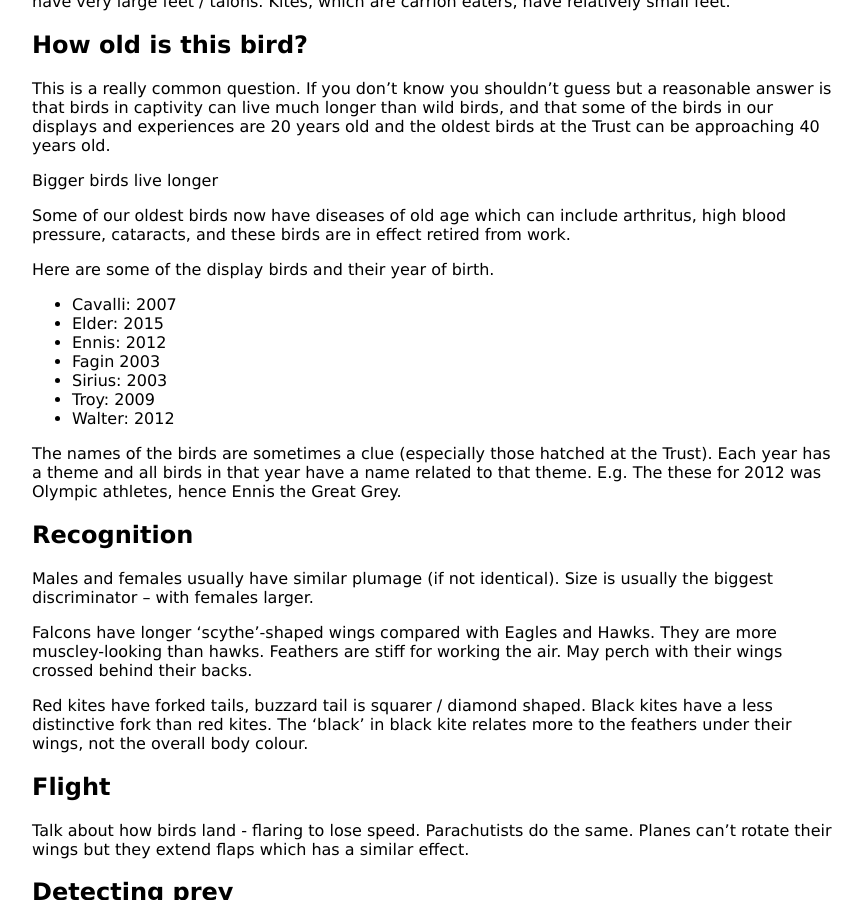
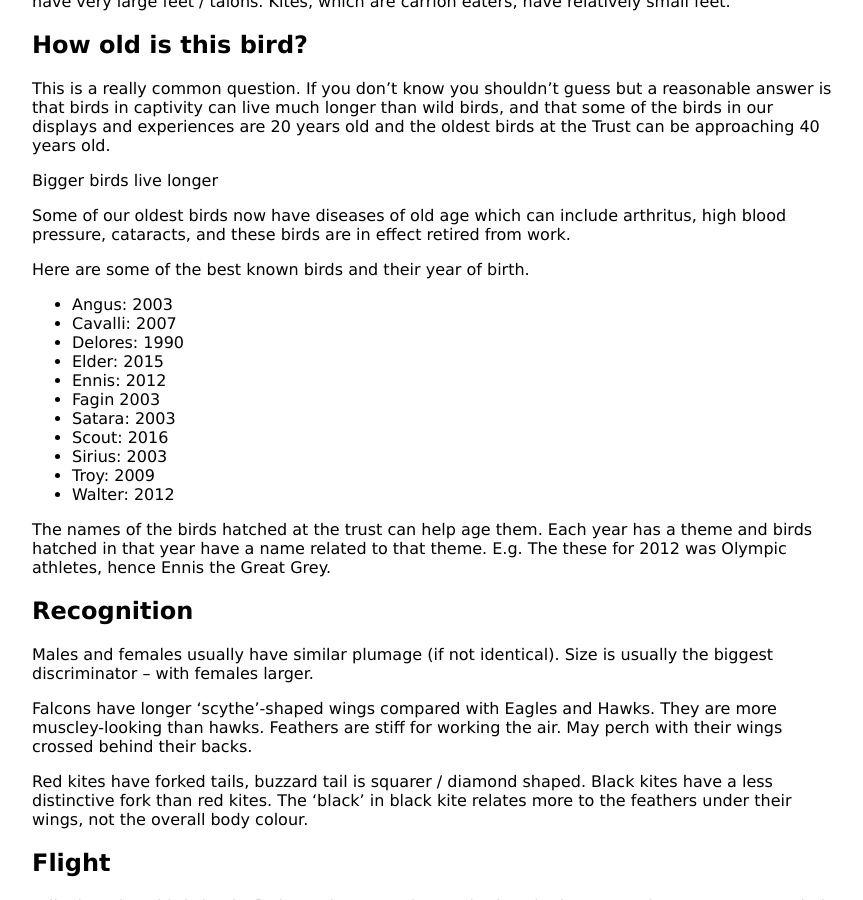
Before and after one commit to KineticLensman/KineticLensman.github.io, a Jekyll site: the page built from _posts/2021-07-26-birds.md, in a window 1280 px wide and 900 px high, scrolled down 1093 px. Shown: the whole window, without its empty margins (208-1071 px from the left). Built offline with Jekyll 4.4.1, drawn with Linux system fonts in a browser that asks for light colours.

Commit message:
more ages, minor rewording

```diff
--- a/_posts/2021-07-26-birds.md
+++ b/_posts/2021-07-26-birds.md
@@ -51,17 +51,21 @@ Bigger birds live longer
 Some of our oldest birds now have diseases of old age which can include arthritus, high blood pressure, cataracts, and these birds are in effect retired from work.
 
 
-Here are some of the display birds and their year of birth.
+Here are some of the best known birds and their year of birth.
 
+* Angus: 2003
 * Cavalli: 2007
+* Delores: 1990
 * Elder: 2015
 * Ennis: 2012
 * Fagin 2003
+* Satara: 2003
+* Scout: 2016
 * Sirius: 2003
 * Troy: 2009
 * Walter: 2012
 
-The names of the birds are sometimes a clue (especially those hatched at the Trust). Each year has a theme and all birds in that year have a name related to that theme. E.g. The these for 2012 was Olympic athletes, hence Ennis the Great Grey.
+The names of the birds hatched at the trust can help age them. Each year has a theme and birds hatched in that year have a name related to that theme. E.g. The these for 2012 was Olympic athletes, hence Ennis the Great Grey.
 
 ## Recognition
 
```
